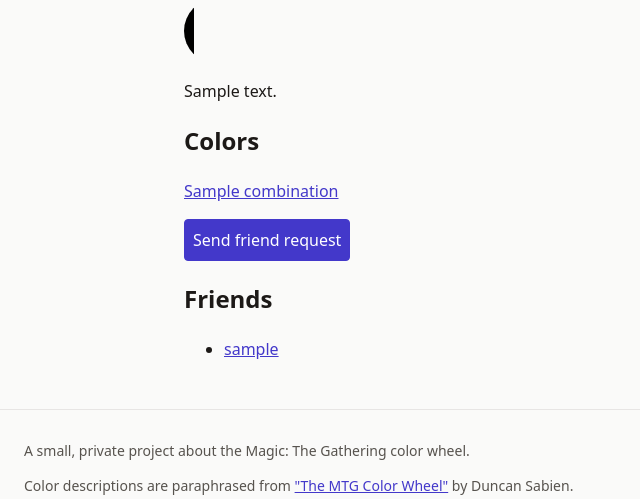
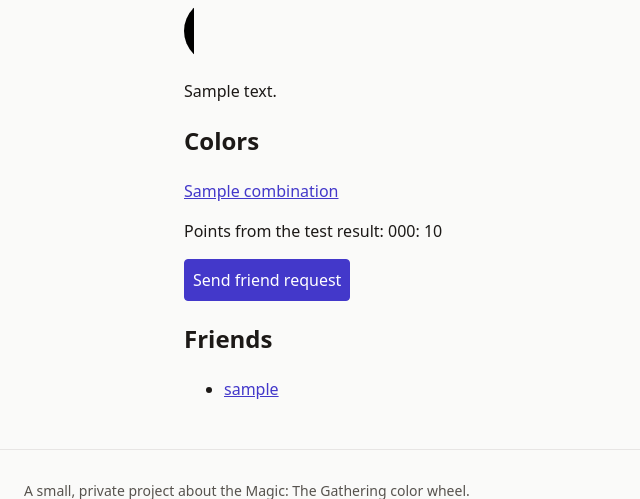
Before and after one commit to jana-ja/Magic_Personality, a Django app: template templates/social/profile_detail.html in a window 1280 px wide. Shown: the part 191-690 px from the top of the page, without its empty margins (0-640 px from the left). Run offline with Django 5.2, Linux system fonts and the light colour scheme; the template is opened without the code that fills it: most values are stand-ins (such as "Sample title", 1, 10 or a date in 2020).

Commit message:
feat: Fremdes Profil zeigt Punkte des übernommenen Testergebnisses (D-70)
Stammen die Profilfarben aus einem Testergebnis (ColorAssignment.test_result),
zeigt /u/<nickname>/ im Bereich Colors dessen Punkte je Farbe. Nur diese
Punkte, kein Datum und keine übrige Historie (D-19 bleibt sonst gültig).

Co-Authored-By: Claude Opus 5 <noreply@anthropic.com>

```diff
--- a/templates/social/profile_detail.html
+++ b/templates/social/profile_detail.html
@@ -22,6 +22,15 @@
         {{ combination.name }}
       </a>
     </p>
+    {% if test_scores %}
+      {% comment %} D-70: Punkteverteilung des Testergebnisses, aus dem diese
+         Farben übernommen wurden (nur bei source = SELF_TEST, sonst
+         ist test_scores None). Nur die Punkte, keine Historie (D-19). {% endcomment %}
+      <p class="profile-test-scores">
+        {% translate "Points from the test result:" %}
+        {% for code, points in test_scores %}{{ code }}: {{ points }}{% if not forloop.last %}, {% endif %}{% endfor %}
+      </p>
+    {% endif %}
   {% else %}
     <p>{% translate "No colors set yet." %}</p>
   {% endif %}
```
Also changed, not shown: apps/social/tests/test_profile_detail.py (+63 -0 lines), apps/social/views.py (+6 -1 lines), docs/DECISIONS.md (+5 -0 lines).
